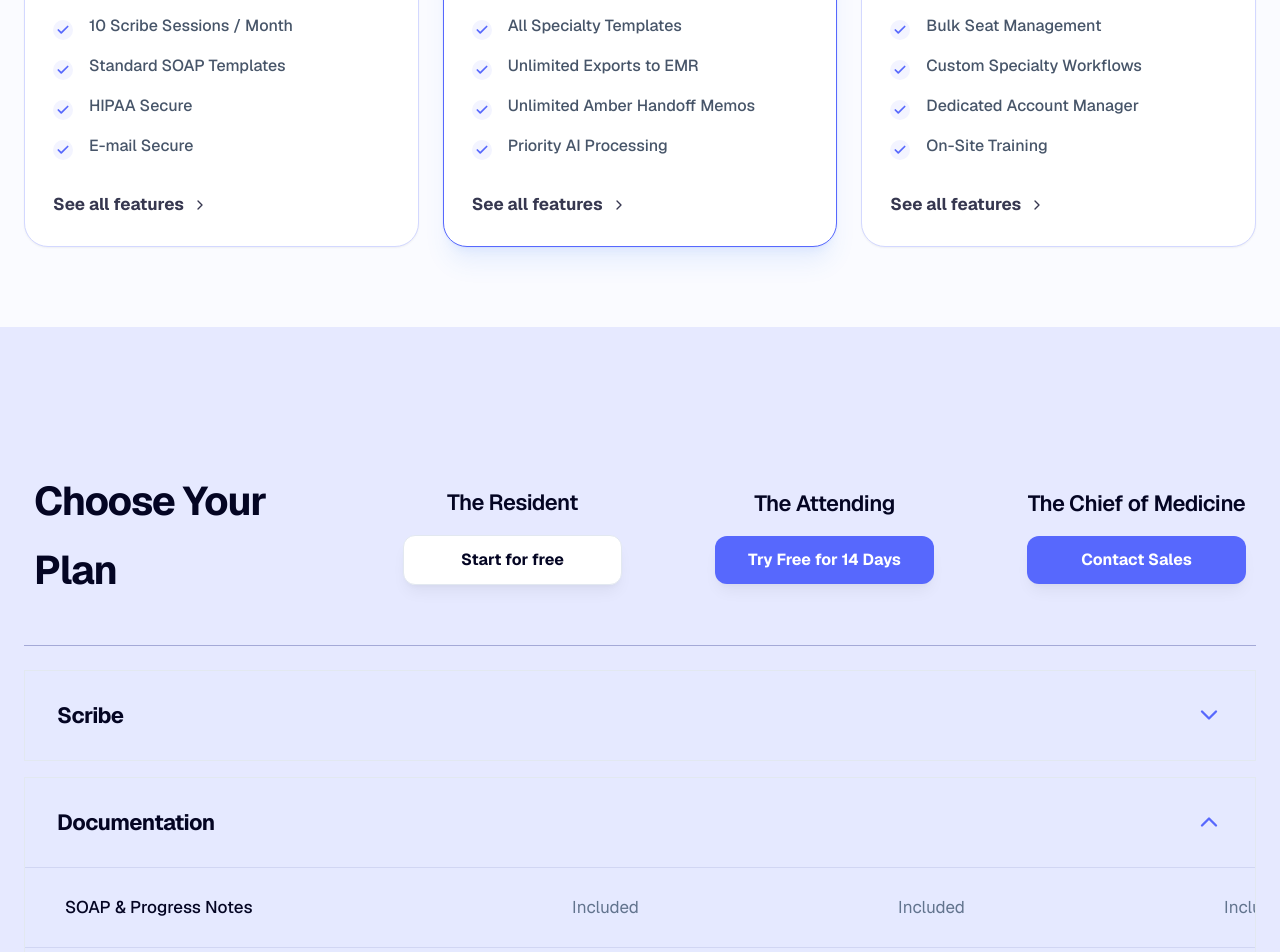
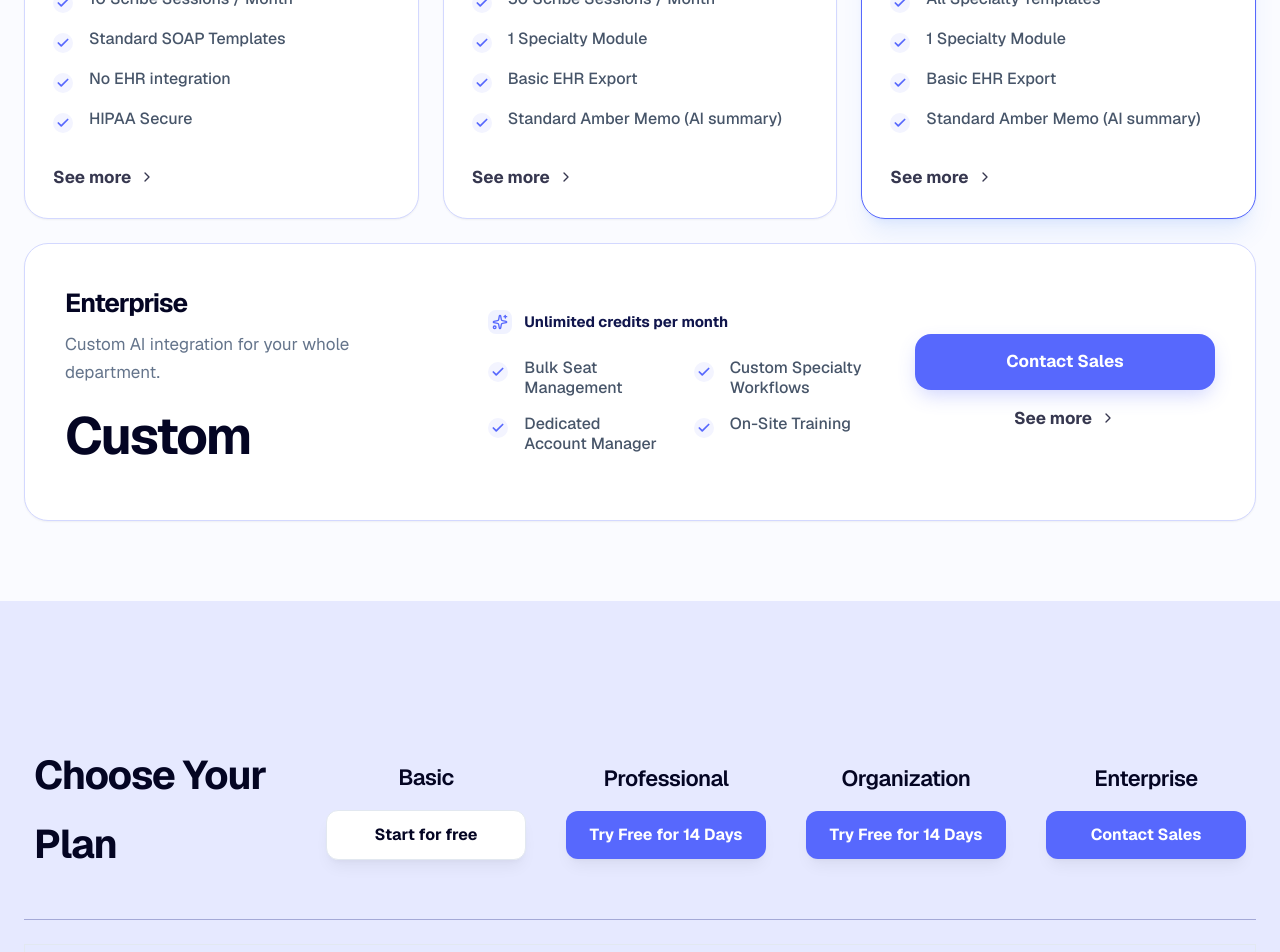
Before and after one commit to zybano/pn-homepage, a React (Vite) app: page /pricing in a window 1280 px wide. Shown: the part 1000-1952 px from the top of the page. Built offline with nearby package versions, Linux system fonts and the light colour scheme.

Commit message:
feat: add Organization pricing tier and update feature comparison table

```diff
--- a/src/pages/PricingPage.tsx
+++ b/src/pages/PricingPage.tsx
@@ -19,11 +19,13 @@ const pricingData: Record<Currency, Record<string, PriceInfo>> = {
   USD: {
     Basic: { monthly: 0, yearly: 0, saveAmount: 0, symbol: '$' },
     Professional: { monthly: 20, yearly: 190, saveAmount: 50, symbol: '$' },
+    Organization: { monthly: 50, yearly: 550, saveAmount: 50, symbol: '$' },
     Enterprise: { monthly: 0, yearly: 0, saveAmount: 0, symbol: '$' }
   },
   NGN: {
     Basic: { monthly: 0, yearly: 0, saveAmount: 0, symbol: '₦' },
     Professional: { monthly: 30000, yearly: 285000, saveAmount: 75000, symbol: '₦' },
+    Organization: { monthly: 75000, yearly: 825000, saveAmount: 75000, symbol: '₦' },
     Enterprise: { monthly: 0, yearly: 0, saveAmount: 0, symbol: '₦' }
   }
 };
@@ -54,30 +56,30 @@ const PricingPage = () => {
   ];
 
   const comparisonRows = [
-    ['SOAP & Progress Notes', 'Included', 'Included', 'Included'],
-    ['H&P / Physical Exam', '---', 'Included', 'Included'],
-    ['Discharge & Consult Notes', '---', 'Included', 'Included'],
-    ['Procedure Notes', '---', '---', 'Included'],
-    ['Specialty Templates', 'Basic', '25+ Specs', 'Unlimited'],
-    ['Custom Template Editor', '---', '---', 'Yes'],
+    ['SOAP & Progress Notes', 'Included', 'Included', 'Included', 'Included'],
+    ['H&P / Physical Exam', '---', 'Included', 'Included', 'Included'],
+    ['Discharge & Consult Notes', '---', 'Included', 'Included', 'Included'],
+    ['Procedure Notes', '---', '---', 'Included', 'Included'],
+    ['Specialty Templates', 'Basic', '25+ Specs', 'Unlimited', 'Custom'],
+    ['Custom Template Editor', '---', '---', '---', 'Yes'],
   ];
 
   const intelligenceRows = [
-    ['Amber Handoff Memos', '---', 'Unlimited', 'Unlimited'],
-    ['Clinical Note Editing', 'Included', 'Included', 'Included'],
-    ['Advanced Analytics', '---', '---', 'Yes'],
+    ['Amber Handoff Memos', '---', 'Unlimited', 'Unlimited', 'Unlimited'],
+    ['Clinical Note Editing', 'Included', 'Included', 'Included', 'Included'],
+    ['Advanced Analytics', '---', '---', '---', 'Yes'],
   ];
 
   const adminRows = [
-    ['EMR / HMS Integration', 'Manual Copy', 'Auto-Sync', 'Custom API'],
-    ['Multi-Team Management', '---', '---', 'Yes'],
-    ['Dedicated Account Mgr', '---', '---', 'Yes'],
+    ['EMR / HMS Integration', 'Manual Copy', 'Auto-Sync', 'Auto-Sync', 'Custom API'],
+    ['Multi-Team Management', '---', '---', '---', 'Yes'],
+    ['Dedicated Account Mgr', '---', '---', '---', 'Yes'],
   ];
 
   const securityRows = [
-    ['HIPAA Compliance', 'Yes', 'Yes', 'Yes'],
-    ['SOC2 Type II', '---', '---', 'Yes'],
-    ['Support Level', 'Help Center', 'Priority', '24/7 VIP'],
+    ['HIPAA Compliance', 'Yes', 'Yes', 'Yes', 'Yes'],
+    ['SOC2 Type II', '---', '---', '---', 'Yes'],
+    ['Support Level', 'Help Center', 'Priority', 'Priority', '24/7 VIP'],
   ];
 
 
@@ -189,6 +191,7 @@ const PricingPage = () => {
               </div>
             </motion.div>
 
+            <div className="space-y-6">
               <div className="grid grid-cols-1 gap-6 lg:grid-cols-3">
                 <PlanCard
                   title="Basic"
@@ -200,7 +203,7 @@ const PricingPage = () => {
                   ctaSecondary
                   credits="2K credits per month"
                   intro="Free for everyone"
-                features={['10 Scribe Sessions / Month', 'Standard SOAP Templates', 'HIPAA Secure', 'E-mail Secure']}
+                  features={['10 Scribe Sessions / Month', 'Standard SOAP Templates', 'No EHR integration', 'HIPAA Secure']}
                   index={0}
                 />
                 <PlanCard
@@ -212,23 +215,39 @@ const PricingPage = () => {
                   saveAmount={pricingData[currency].Professional.saveAmount}
                   cta="Try Free for 14 Days"
                   credits="8K credits per month"
-                intro="Everything in the resident, plus:"
+                  intro="Everything in basic, plus:"
+                  showBilling
+                  features={['50 Scribe Sessions / Month', '1 Specialty Module', 'Basic EHR Export', 'Standard Amber Memo (AI summary)']}
+                  index={1}
+                />
+                <PlanCard
+                  title="Organization"
+                  description="Unlimited scribe sessions for your practice."
+                  priceMonthly={pricingData[currency].Organization.monthly}
+                  priceYearly={pricingData[currency].Organization.yearly}
+                  currencySymbol={pricingData[currency].Organization.symbol}
+                  saveAmount={pricingData[currency].Organization.saveAmount}
+                  cta="Try Free for 14 Days"
+                  credits="20K credits per month"
+                  intro="Everything in professional, plus:"
                   badge="Most Popular"
                   showBilling
-                features={['All Specialty Templates', 'Unlimited Exports to EMR', 'Unlimited Amber Handoff Memos', 'Priority AI Processing']}
+                  features={['All Specialty Templates', '1 Specialty Module', 'Basic EHR Export', 'Standard Amber Memo (AI summary)']}
                   featured
-                index={1}
+                  index={2}
                 />
+              </div>
+
               <PlanCard
                 title="Enterprise"
                 description="Custom AI integration for your whole department."
                 price="Custom"
                 cta="Contact Sales"
-                credits="20K credits per month"
-                intro="Everything in the attending, plus:"
-                showBilling
+                credits="Unlimited credits per month"
+                intro="Everything in organization, plus:"
                 features={['Bulk Seat Management', 'Custom Specialty Workflows', 'Dedicated Account Manager', 'On-Site Training']}
-                index={2}
+                index={3}
+                fullWidth
               />
             </div>
           </div>
@@ -240,18 +259,18 @@ const PricingPage = () => {
               initial={{ opacity: 0, y: 20 }}
               whileInView={{ opacity: 1, y: 0 }}
               viewport={{ once: true }}
-              className="mb-6 grid grid-cols-[1fr_219px_219px_219px] items-center gap-[93px] border-b border-[#a4a9d7] px-[10px] py-10"
+              className="mb-6 grid grid-cols-1 md:grid-cols-[1fr_repeat(4,200px)] items-center gap-6 md:gap-[40px] border-b border-[#a4a9d7] px-[10px] py-10"
             >
-              <h2 className="text-[40px] font-bold leading-[69px] tracking-[-1.2px]">Choose Your Plan</h2>
-              {['The Resident', 'The Attending', 'The Chief of Medicine'].map((plan, i) => (
+              <h2 className="text-[32px] md:text-[40px] font-bold leading-tight md:leading-[69px] tracking-[-1.2px]">Choose Your Plan</h2>
+              {['Basic', 'Professional', 'Organization', 'Enterprise'].map((plan, i) => (
                 <div key={plan} className="text-center">
-                  <p className="mb-4 text-[22px] font-semibold tracking-[-0.5px]">{plan}</p>
+                  <p className="mb-4 text-[18px] md:text-[22px] font-semibold tracking-[-0.5px]">{plan}</p>
                   <motion.button
                     whileHover={{ scale: 1.05 }}
                     whileTap={{ scale: 0.95 }}
-                    className={`w-full rounded-xl px-4 py-3 text-[16px] font-bold shadow-lg shadow-black/5 ${i === 0 ? 'bg-white text-[#040523] border border-slate-200' : 'bg-[#5768fd] text-white'}`}
+                    className={`w-full rounded-xl px-4 py-3 text-[14px] md:text-[16px] font-bold shadow-lg shadow-black/5 ${i === 0 ? 'bg-white text-[#040523] border border-slate-200' : 'bg-[#5768fd] text-white'}`}
                   >
-                    {i === 0 ? 'Start for free' : i === 1 ? 'Try Free for 14 Days' : 'Contact Sales'}
+                    {i === 0 ? 'Start for free' : i === 1 || i === 2 ? 'Try Free for 14 Days' : 'Contact Sales'}
                   </motion.button>
                 </div>
               ))}
@@ -259,8 +278,9 @@ const PricingPage = () => {
 
             <div className="space-y-4">
               <FeatureGroup title="Scribe" open={openRows === 'scribe'} onToggle={() => setOpenRows(openRows === 'scribe' ? '' : 'scribe')}>
-                <div className="grid h-[80px] grid-cols-[324px_219px_219px_219px] items-center gap-[107px] border-b border-[#a4a9d7]/30 p-5 px-10">
+                <div className="grid grid-cols-1 md:grid-cols-[1fr_repeat(4,200px)] items-center gap-4 md:gap-[40px] border-b border-[#a4a9d7]/30 p-5 px-10">
                   <p className="text-[17px] font-medium text-[#040523]">Core Scribe Coverage</p>
+                  <p className="text-center text-[17px] text-[#62748e]">Included</p>
                   <p className="text-center text-[17px] text-[#62748e]">Included</p>
                   <p className="text-center text-[17px] text-[#62748e]">Included</p>
                   <p className="text-center text-[17px] text-[#62748e]">Included</p>
@@ -273,7 +293,7 @@ const PricingPage = () => {
                     initial={{ opacity: 0, x: -20 }}
                     animate={{ opacity: 1, x: 0 }}
                     transition={{ delay: idx * 0.05 }}
-                    className="grid h-[80px] grid-cols-[324px_219px_219px_219px] items-center gap-[107px] border-b border-[#a4a9d7]/30 p-5 px-10"
+                    className="grid grid-cols-1 md:grid-cols-[1fr_repeat(4,200px)] items-center gap-4 md:gap-[40px] border-b border-[#a4a9d7]/30 p-5 px-10"
                   >
                     <p className="text-[17px] font-medium text-[#040523]">{row[0]}</p>
                     {row.slice(1).map((cell, i) => (
@@ -291,7 +311,7 @@ const PricingPage = () => {
                     initial={{ opacity: 0, x: -20 }}
                     animate={{ opacity: 1, x: 0 }}
                     transition={{ delay: idx * 0.05 }}
-                    className="grid h-[80px] grid-cols-[324px_219px_219px_219px] items-center gap-[107px] border-b border-[#a4a9d7]/30 p-5 px-10"
+                    className="grid grid-cols-1 md:grid-cols-[1fr_repeat(4,200px)] items-center gap-4 md:gap-[40px] border-b border-[#a4a9d7]/30 p-5 px-10"
                   >
                     <p className="text-[17px] font-medium text-[#040523]">{row[0]}</p>
                     {row.slice(1).map((cell, i) => (
@@ -309,7 +329,7 @@ const PricingPage = () => {
                     initial={{ opacity: 0, x: -20 }}
                     animate={{ opacity: 1, x: 0 }}
                     transition={{ delay: idx * 0.05 }}
-                    className="grid h-[80px] grid-cols-[324px_219px_219px_219px] items-center gap-[107px] border-b border-[#a4a9d7]/30 p-5 px-10"
+                    className="grid grid-cols-1 md:grid-cols-[1fr_repeat(4,200px)] items-center gap-4 md:gap-[40px] border-b border-[#a4a9d7]/30 p-5 px-10"
                   >
                     <p className="text-[17px] font-medium text-[#040523]">{row[0]}</p>
                     {row.slice(1).map((cell, i) => (
@@ -327,7 +347,7 @@ const PricingPage = () => {
                     initial={{ opacity: 0, x: -20 }}
                     animate={{ opacity: 1, x: 0 }}
                     transition={{ delay: idx * 0.05 }}
-                    className="grid h-[80px] grid-cols-[324px_219px_219px_219px] items-center gap-[107px] border-b border-[#a4a9d7]/30 p-5 px-10"
+                    className="grid grid-cols-1 md:grid-cols-[1fr_repeat(4,200px)] items-center gap-4 md:gap-[40px] border-b border-[#a4a9d7]/30 p-5 px-10"
                   >
                     <p className="text-[17px] font-medium text-[#040523]">{row[0]}</p>
                     {row.slice(1).map((cell, i) => (
@@ -450,6 +470,7 @@ type PlanCardProps = {
   featured?: boolean;
   badge?: string;
   index: number;
+  fullWidth?: boolean;
 };
 
 const PlanCard = ({
@@ -468,7 +489,8 @@ const PlanCard = ({
   showBilling,
   featured,
   badge,
-  index
+  index,
+  fullWidth
 }: PlanCardProps) => {
   const [billingCycle, setBillingCycle] = useState<BillingCycle>('yearly');
 
@@ -485,7 +507,7 @@ const PlanCard = ({
       animate={{ opacity: 1, y: 0 }}
       transition={{ delay: index * 0.1, duration: 0.5 }}
       whileHover={{ y: -8, transition: { duration: 0.2 } }}
-      className={`relative flex flex-col rounded-[24px] border bg-white p-7 shadow-sm transition-all duration-300 ${featured ? 'border-[#5768fd] ring-1 ring-[#5768fd]/5 shadow-xl shadow-blue-500/10' : 'border-[#d3d8ff] hover:border-[#bfc7ff]'}`}
+      className={`relative flex rounded-[24px] border bg-white shadow-sm transition-all duration-300 ${featured ? 'border-[#5768fd] ring-1 ring-[#5768fd]/5 shadow-xl shadow-blue-500/10' : 'border-[#d3d8ff] hover:border-[#bfc7ff]'} ${fullWidth ? 'flex-col lg:flex-row p-10 gap-10 items-center' : 'flex-col p-7'}`}
     >
       {badge && (
         <motion.div
@@ -498,7 +520,7 @@ const PlanCard = ({
         </motion.div>
       )}
 
-      <div className="mb-8">
+      <div className={`${fullWidth ? 'lg:w-1/3' : 'mb-8'}`}>
         <h4 className="mb-2 text-[26px] font-bold tracking-[-1px]">{title}</h4>
         <p className="text-[17px] leading-relaxed text-[#64748b]">{description}</p>
 
@@ -561,7 +583,53 @@ const PlanCard = ({
         )}
       </div>
 
-      <div className="mt-auto">
+      <div className={`flex flex-col ${fullWidth ? 'lg:flex-row lg:flex-1 lg:items-center lg:gap-12' : 'mt-auto'}`}>
+        {fullWidth ? (
+          <>
+            <div className="flex-1">
+              <div className="flex items-center gap-3 mb-6">
+                <div className="flex h-6 w-6 items-center justify-center rounded-lg bg-[#f0f2ff]">
+                  <Sparkles className="h-4 w-4 text-[#5768fd]" />
+                </div>
+                <p className="text-[15px] font-bold text-[#10154c]">{credits}</p>
+              </div>
+              <div className="grid grid-cols-1 md:grid-cols-2 gap-x-8 gap-y-4">
+                {features.map((feature, i) => (
+                  <motion.div
+                     key={feature}
+                     initial={{ opacity: 0, x: -5 }}
+                     animate={{ opacity: 1, x: 0 }}
+                     transition={{ delay: index * 0.1 + (i * 0.05) + 0.5 }}
+                     className="flex items-start gap-4"
+                  >
+                    <div className="mt-1 flex h-5 w-5 shrink-0 items-center justify-center rounded-full bg-[#f3f4ff]">
+                      <Check className="h-3.5 w-3.5 text-[#5768fd] stroke-[3px]" />
+                    </div>
+                    <span className="text-[16px] leading-tight text-[#475569] font-medium">{feature}</span>
+                  </motion.div>
+                ))}
+              </div>
+            </div>
+
+            <div className="lg:w-[300px] flex flex-col gap-4">
+              <motion.button
+                whileHover={{ scale: 1.02, backgroundColor: ctaSecondary ? '#e2e8f0' : '#4a5af7' }}
+                whileTap={{ scale: 0.98 }}
+                className={`h-[56px] w-full rounded-2xl text-[17px] font-bold transition-shadow shadow-[0px_8px_20px_-4px_rgba(87,104,253,0.3)] hover:shadow-2xl hover:shadow-blue-500/20 ${ctaSecondary ? 'bg-slate-100 text-[#040523]' : 'bg-[#5768fd] text-white'}`}
+              >
+                {cta}
+              </motion.button>
+              <motion.button
+                whileHover={{ x: 5 }}
+                className="flex items-center justify-center gap-2 text-[17px] font-bold text-[#040523]/80 hover:text-[#5768fd]"
+              >
+                See more
+                <ChevronDown className="-rotate-90 h-4 w-4" />
+              </motion.button>
+            </div>
+          </>
+        ) : (
+          <>
             <motion.button
               whileHover={{ scale: 1.02, backgroundColor: ctaSecondary ? '#e2e8f0' : '#4a5af7' }}
               whileTap={{ scale: 0.98 }}
@@ -601,9 +669,11 @@ const PlanCard = ({
               whileHover={{ x: 5 }}
               className="mt-8 flex items-center gap-2 text-[17px] font-bold text-[#040523]/80 hover:text-[#5768fd]"
             >
-          See all features
+              See more
               <ChevronDown className="-rotate-90 h-4 w-4" />
             </motion.button>
+          </>
+        )}
       </div>
     </motion.article>
   );
```
Lines whose indentation alone changed are shown as unchanged.
